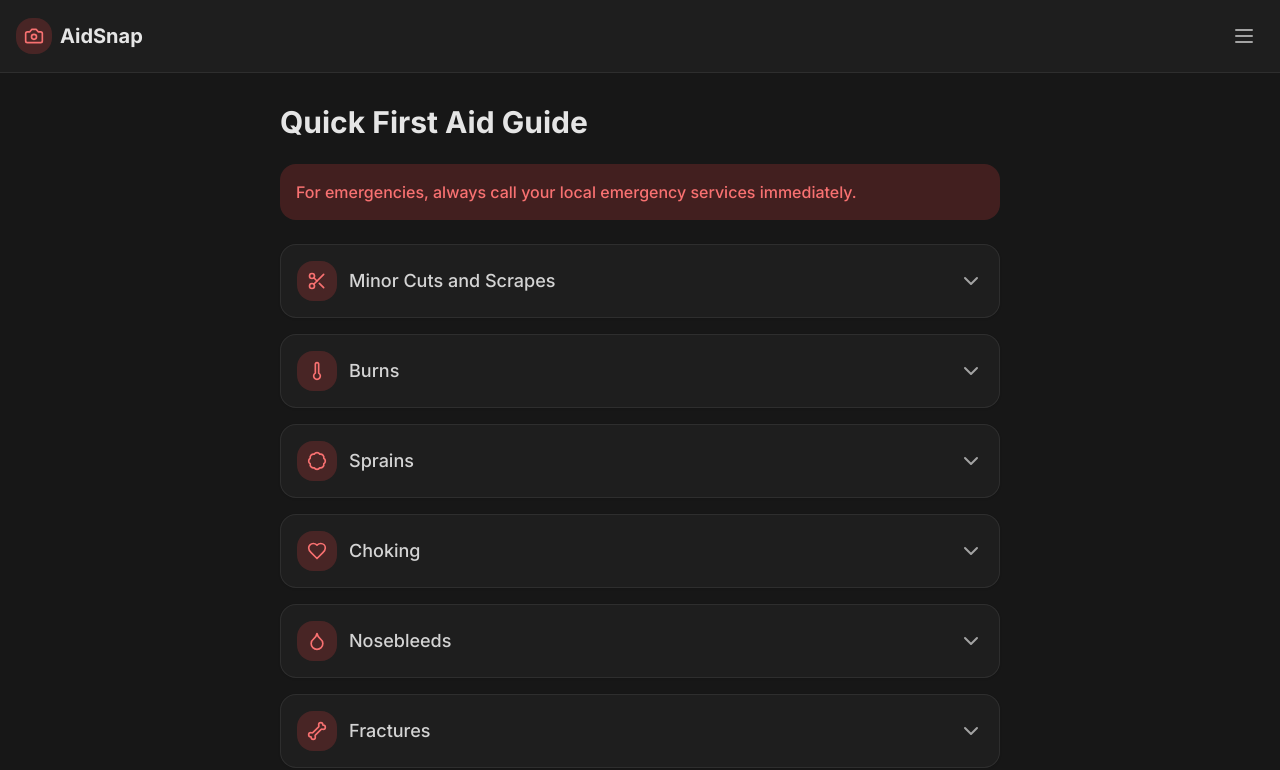
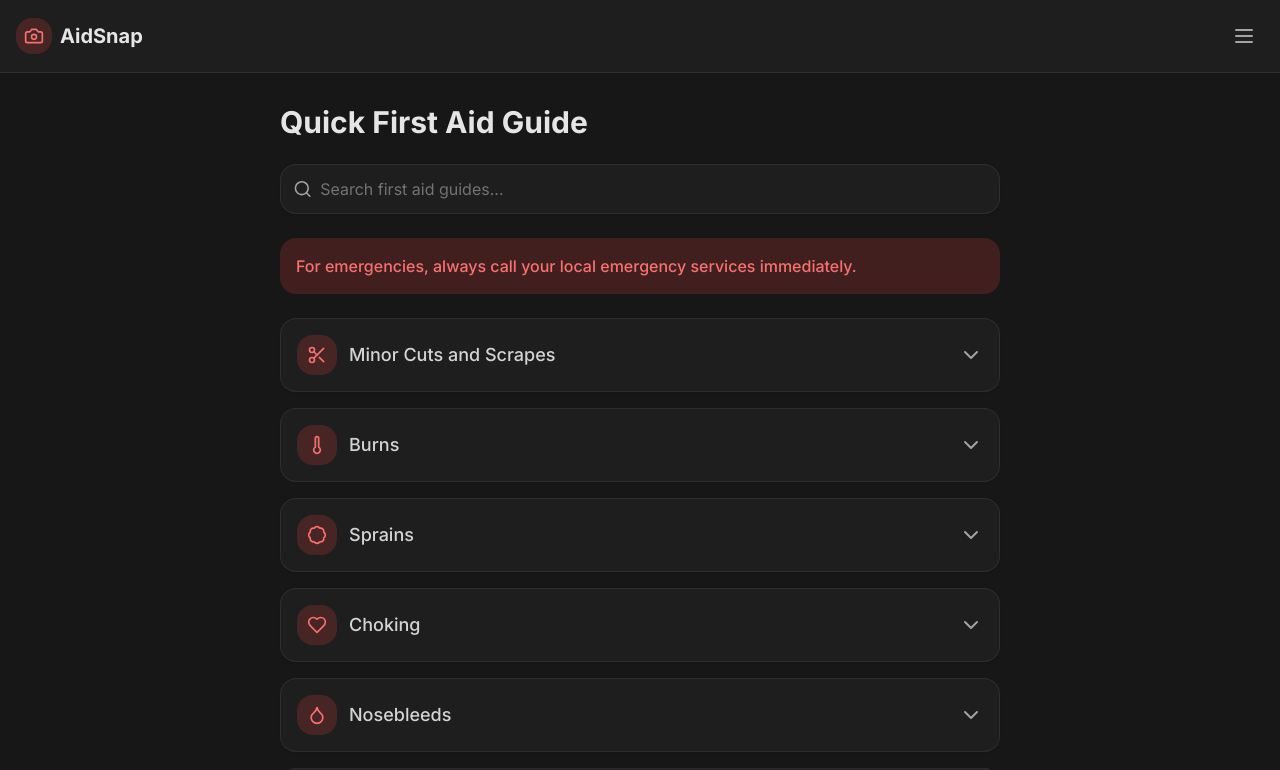
Before and after one commit to AryanM24/aidsnapv1, a Next.js app: page /guide in a window 1280 px wide. Shown: the top 770 px of the page. Built offline with nearby package versions, Linux system fonts and the light colour scheme.

Commit message:
added search to guides page

```diff
--- a/app/guide/page.tsx
+++ b/app/guide/page.tsx
@@ -1,5 +1,5 @@
 'use client';
-import { useState } from 'react';
+import React, { useState } from 'react';
 import {
   ChevronDown,
   Badge,
@@ -15,7 +15,8 @@ import {
   Eye,
   Skull,
   Zap,
-  AlertCircle
+  AlertCircle,
+  Search
 } from 'lucide-react';
 import {Header} from '../components/Header'; // Adjust the path as necessary
 
@@ -56,6 +57,20 @@ const GuideSection: React.FC<GuideSectionProps> = ({ title, content, icon: Icon
 };
 
 export default function GuidePage() {
+  const [searchQuery, setSearchQuery] = useState('');
+
+  // Helper function to extract text content from React nodes
+  const extractTextContent = (node: React.ReactNode): string => {
+    if (typeof node === 'string') return node;
+    if (!node || typeof node === 'boolean' || typeof node === 'number') return '';
+    if (Array.isArray(node)) return node.map(extractTextContent).join(' ');
+    if (React.isValidElement(node)) {
+      const { children } = node.props as { children?: React.ReactNode };
+      return extractTextContent(children || '');
+    }
+    return '';
+  };
+
   const guideData = [
     {
       title: 'Minor Cuts and Scrapes',
@@ -282,17 +297,43 @@ export default function GuidePage() {
     },
   ];
 
+  const filteredGuideData = guideData.filter(section => {
+    if (!searchQuery) return true;
+
+    const searchTerms = searchQuery.toLowerCase().split(' ');
+    const contentString = extractTextContent(section.content);
+
+    return searchTerms.every(term =>
+      section.title.toLowerCase().includes(term) ||
+      contentString.toLowerCase().includes(term)
+    );
+  });
+
   return (
     <div className="min-h-screen bg-neutral-900">
       <Header />
       <div className="max-w-3xl mx-auto p-6 pt-8">
         <h1 className="text-3xl font-bold mb-6 text-neutral-200">Quick First Aid Guide</h1>
+
+        <div className="relative mb-6">
+          <div className="card-base button-hover p-3 flex items-center">
+            <Search className="text-neutral-400 w-5 h-5 mr-2" />
+            <input
+              type="text"
+              value={searchQuery}
+              onChange={(e) => setSearchQuery(e.target.value)}
+              placeholder="Search first aid guides..."
+              className="w-full bg-transparent text-neutral-300 focus:outline-none placeholder:text-neutral-500"
+            />
+          </div>
+        </div>
+
         <div className="mb-6 p-4 bg-red-500/20 rounded-xl">
           <p className="text-red-400 font-medium">
             For emergencies, always call your local emergency services immediately.
           </p>
         </div>
-        {guideData.map((section, index) => (
+        {filteredGuideData.map((section, index) => (
           <GuideSection key={index} {...section} />
         ))}
       </div>
```
